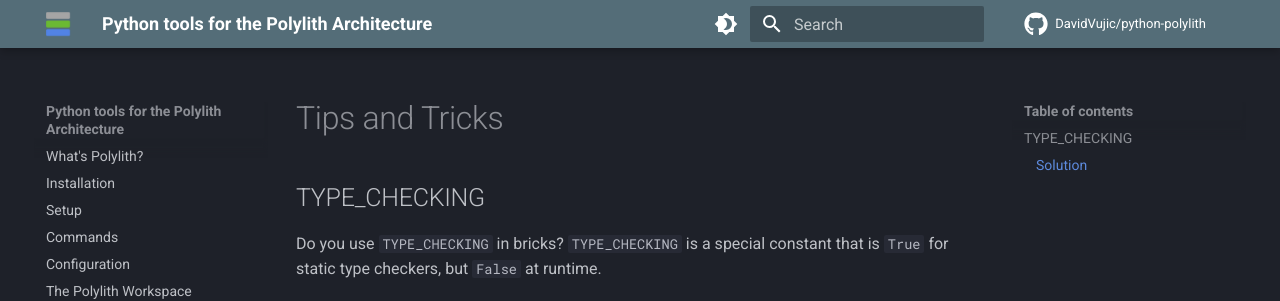
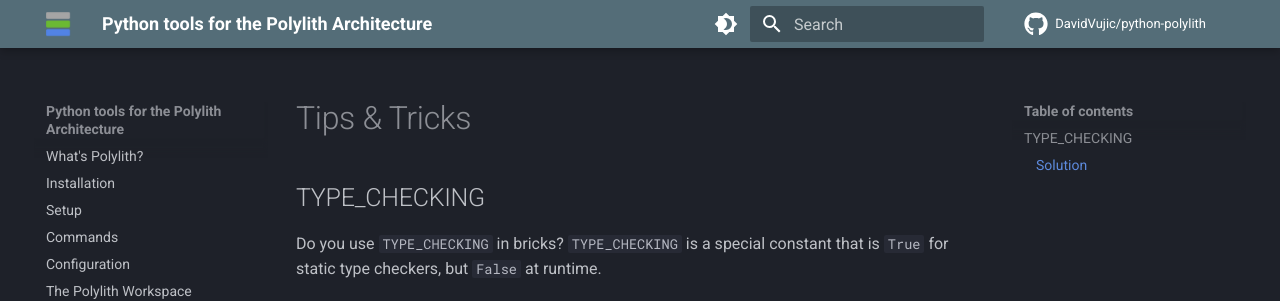
Before and after one commit to DavidVujic/python-polylith-docs, an MkDocs documentation site: the page built from docs/tips.md, in a window 1280 px wide and 952 px high. Shown: the top 301 px of the window. Built offline with MkDocs 1.6.1 and Material for MkDocs 9.7.7, drawn with Linux system fonts in a browser that asks for light colours; comment, search, counter and statistics services are not loaded.

Commit message:
fix: typo in the tips & tricks section

```diff
--- a/docs/tips.md
+++ b/docs/tips.md
@@ -1,4 +1,4 @@
-# Tips and Tricks
+# Tips & Tricks
 
 ## TYPE_CHECKING
 
```
